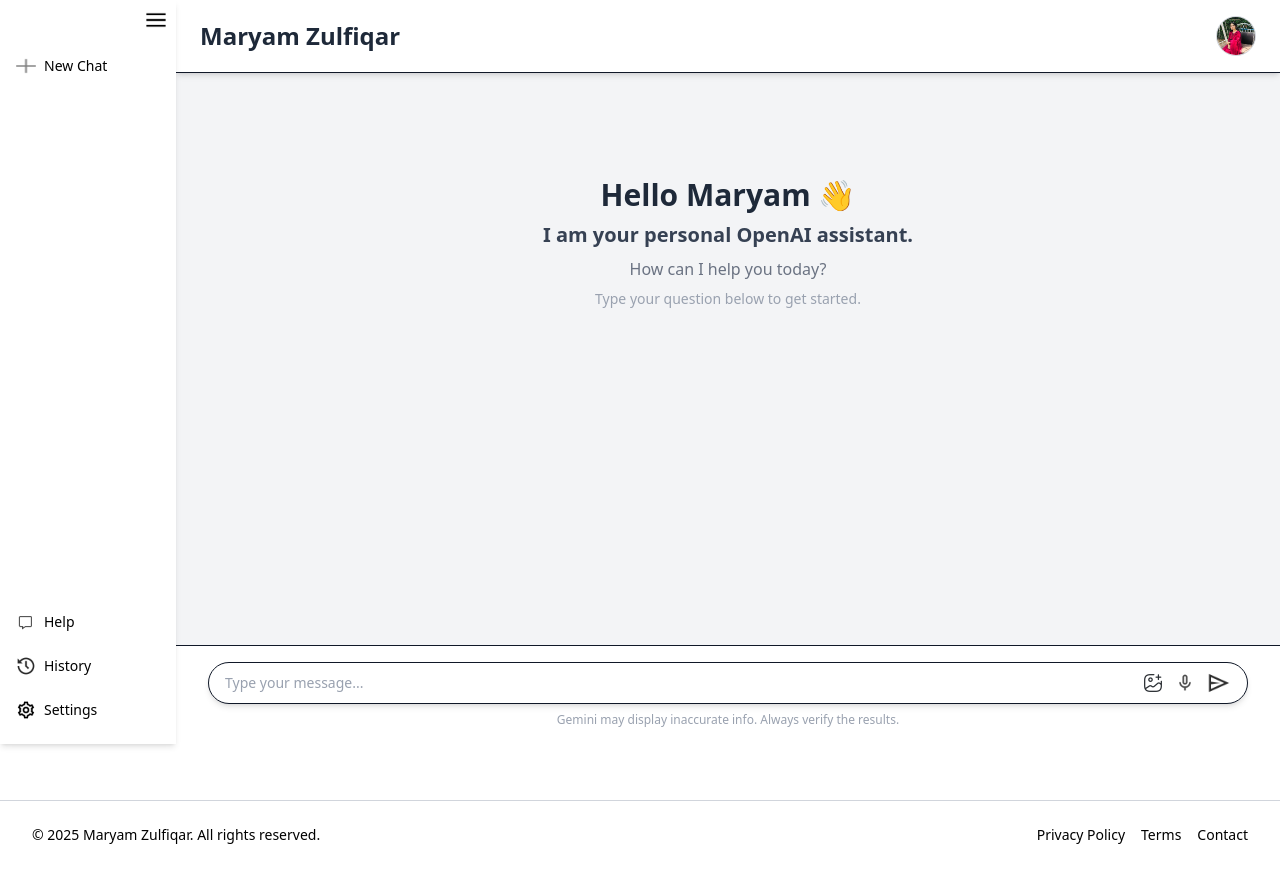
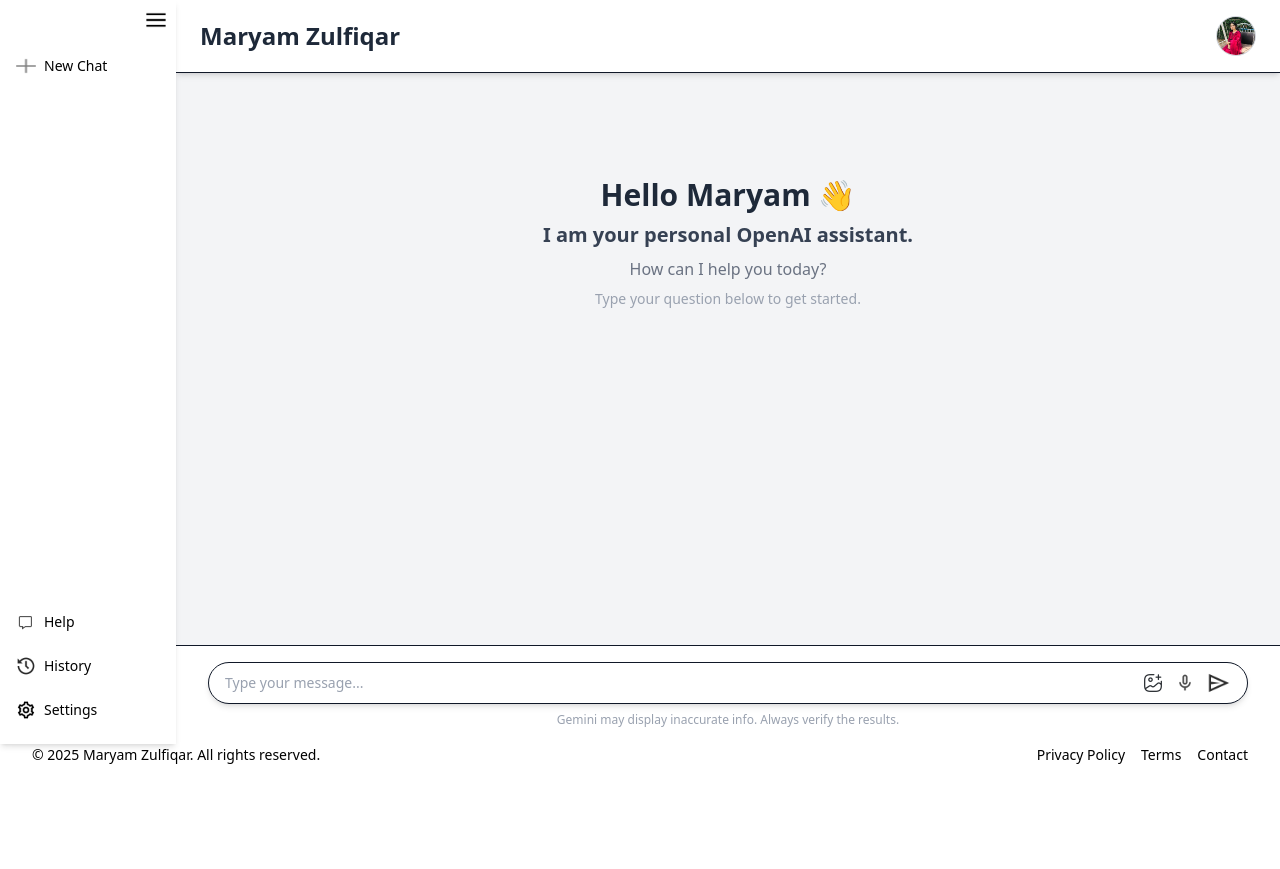
Before and after one commit to rajatayyabnawaz/OpenAi-Project, a React (Vite) app: page / in a window 1280 px wide. After the commit the page ends 800 px from the top, so only its background shows below. Built offline with nearby package versions, Linux system fonts and the light colour scheme.

Commit message:
Update App.jsx

```diff
--- a/src/App.jsx
+++ b/src/App.jsx
@@ -20,7 +20,7 @@
     <ContextProvider>
       <DarkModeProvider>
         <Router>
-          <div className="min-h-screen flex bg-white dark:bg-gray-900 text-gray-900 dark:text-white">
+          <div className="h-[90vh] flex bg-white dark:bg-gray-900 text-gray-900 dark:text-white">
             {/* Sidebar */}
             <div className={`fixed top-0 left-0 h-screen z-10`}>
               <Sidebar onToggle={handleSidebarToggle} />
```
